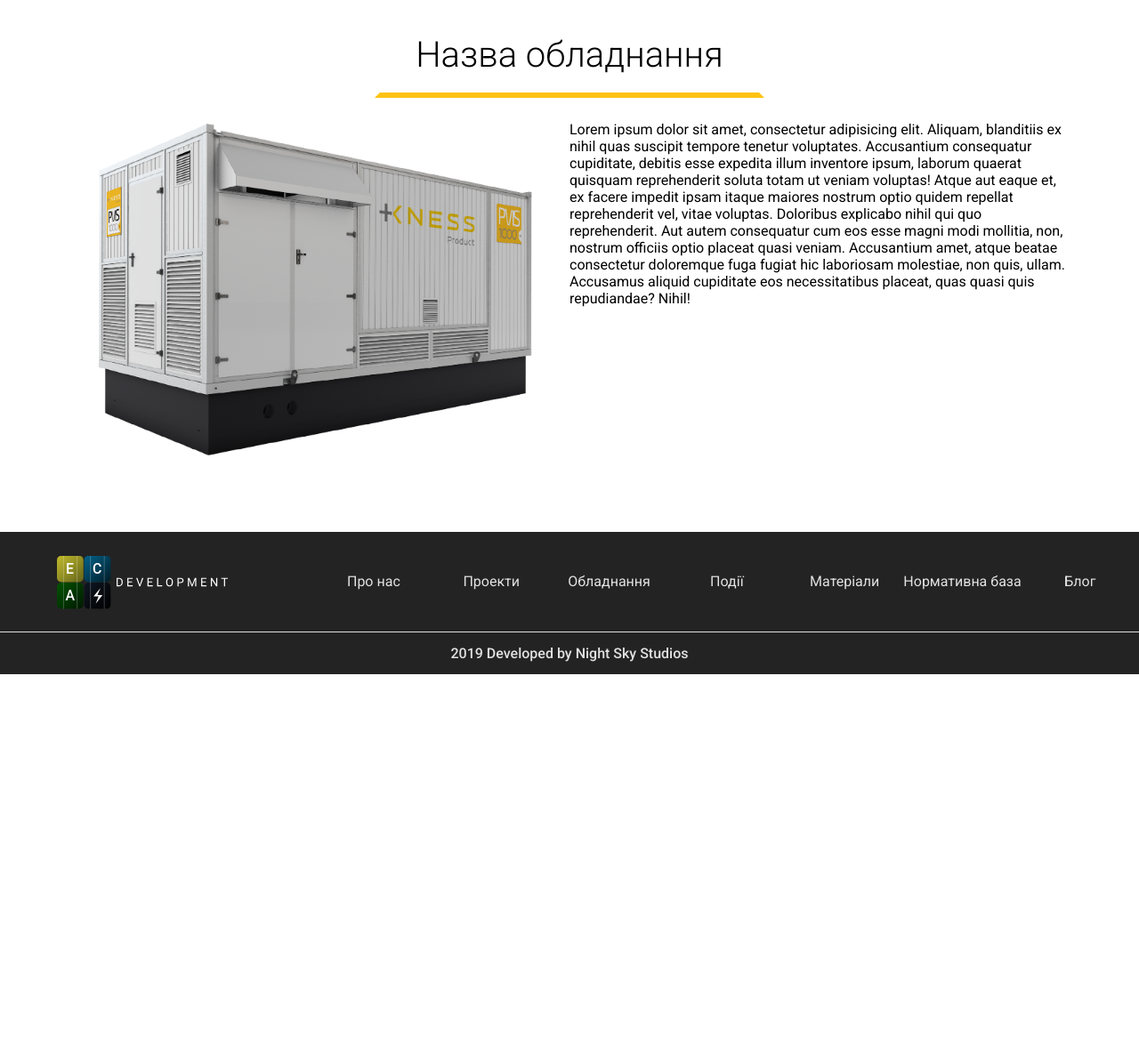
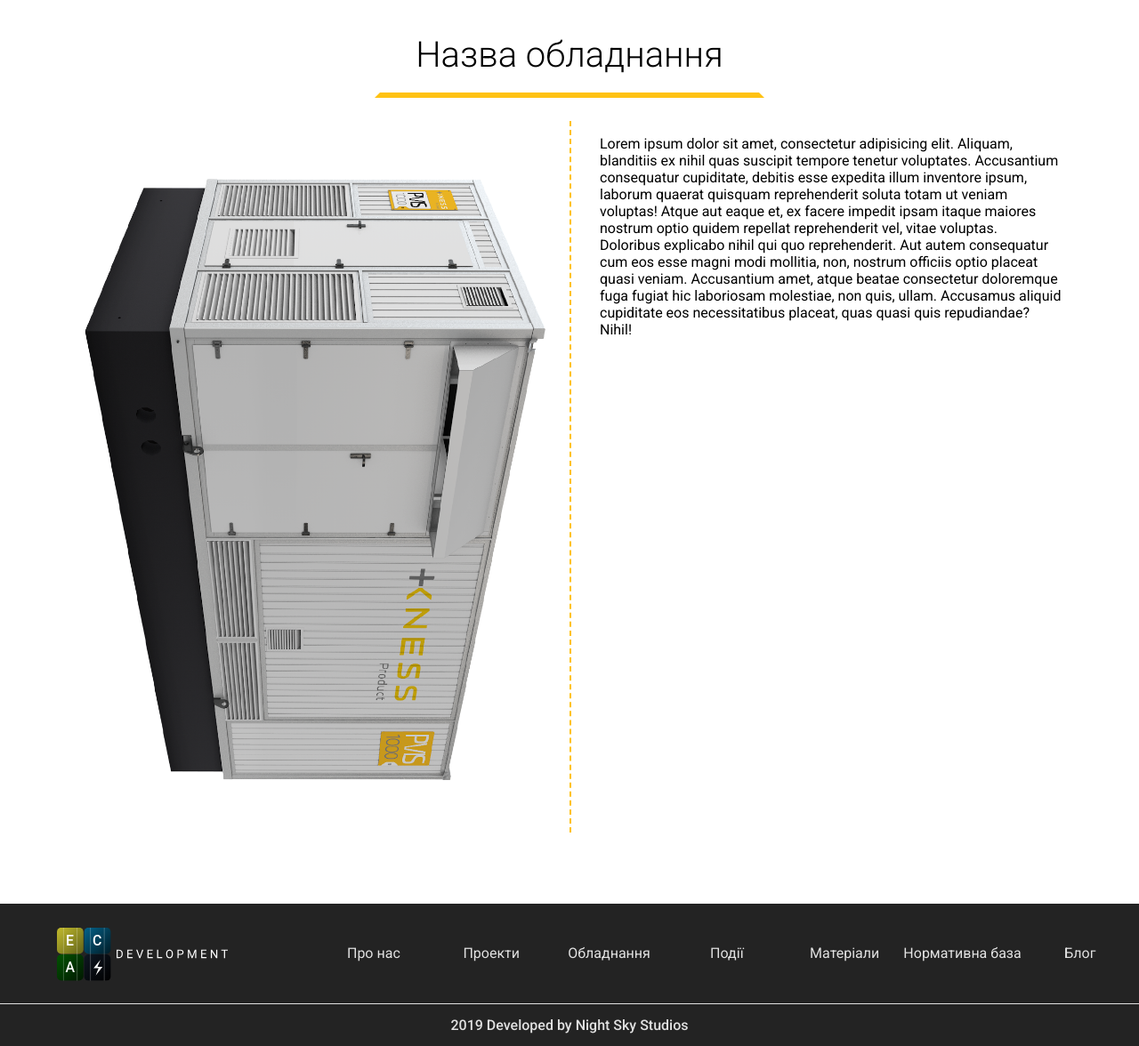
Before and after one commit to NightSkyStudios/ECAD, a Django app: page /equipment-post/ in a window 1280 px wide. Shown: the part 90-1266 px from the top of the page at 89% size. Before the commit the page ends 848 px from the top, so only its background shows below. Run offline with Django 3.2, Linux system fonts and the light colour scheme; style sheets or scripts are compiled from the project's sources.

Commit message:
Equipment fix

```diff
--- a/static/css/_equipment-post.scss
+++ b/static/css/_equipment-post.scss
@@ -5,15 +5,21 @@
    .image{
       display: inline-block;
       width: 50%;
+      max-height: 100vh;
       float: left;
       img{
          display: block;
          position: relative;
-         width: 100%;
+         max-width: 100%;
+         max-height: 100vh;
+         margin: 0 auto;
       }
+      border-right: 2px dashed $color1;
    }
    .descript{
       display: inline-block;
-      width: 49%;
+      width: 45%;
+      padding-left: 2em !important;
+      padding-top: 1em !important;
    }
 }
--- a/templates/equipment_post.html
+++ b/templates/equipment_post.html
@@ -17,7 +17,7 @@
 
 <div class="page" style="min-height: unset;"><div class="header center"><p>Назва обладнання</p></div>
    <div class="eqpost">
-        <div class="image"><img src="{% static 'images/obl.png' %}" alt=""></div>
+        <div class="image"><img src="{% static 'images/obl1.png' %}" alt=""></div>
         <div class="descript">
             Lorem ipsum dolor sit amet, consectetur adipisicing elit. Aliquam, blanditiis ex nihil quas suscipit tempore tenetur voluptates. Accusantium consequatur cupiditate, debitis esse expedita illum inventore ipsum, laborum quaerat quisquam reprehenderit soluta totam ut veniam voluptas! Atque aut eaque et, ex facere impedit ipsam itaque maiores nostrum optio quidem repellat reprehenderit vel, vitae voluptas. Doloribus explicabo nihil qui quo reprehenderit. Aut autem consequatur cum eos esse magni modi mollitia, non, nostrum officiis optio placeat quasi veniam. Accusantium amet, atque beatae consectetur doloremque fuga fugiat hic laboriosam molestiae, non quis, ullam. Accusamus aliquid cupiditate eos necessitatibus placeat, quas quasi quis repudiandae? Nihil!
         </div>
```
Also changed, not shown: 1 other file.
